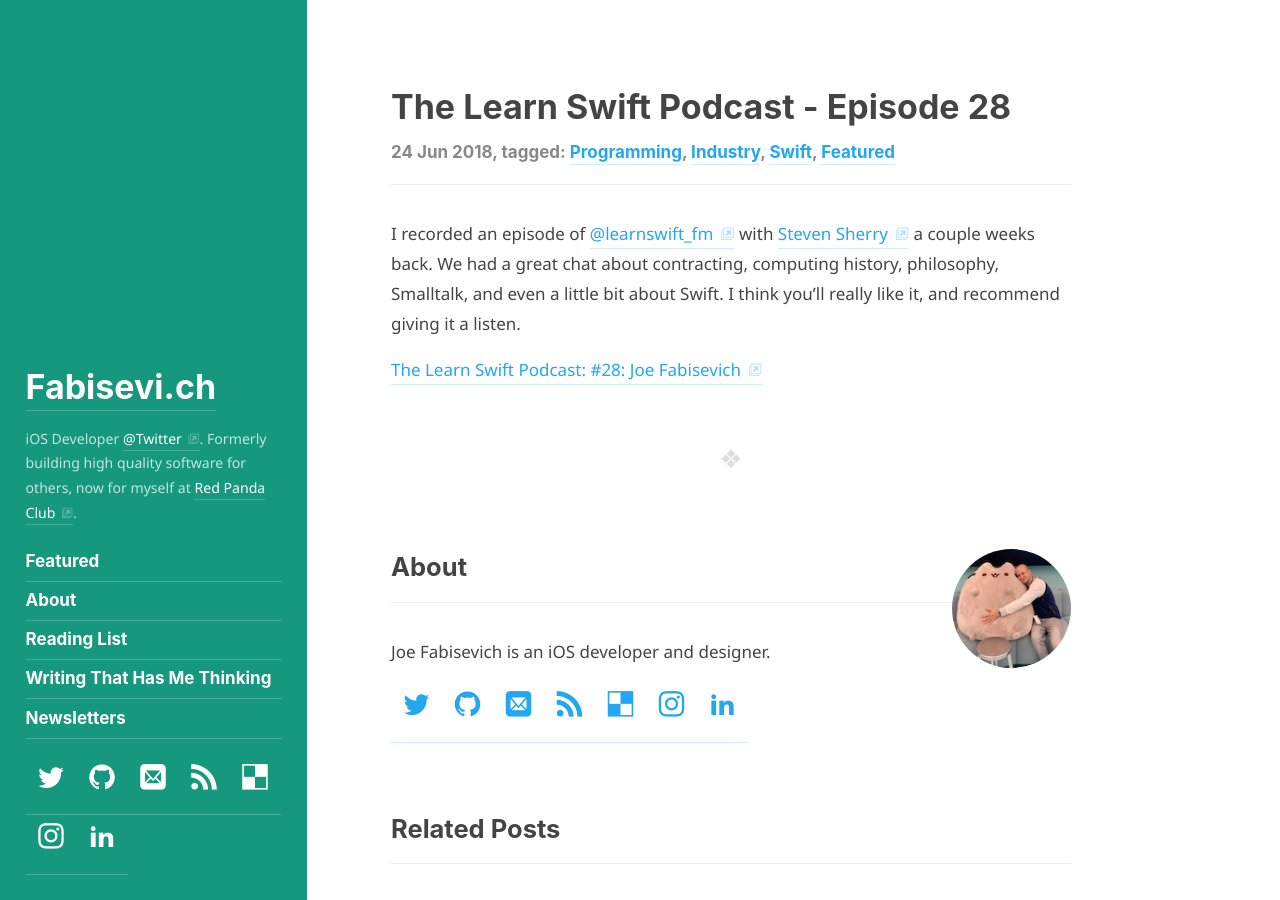
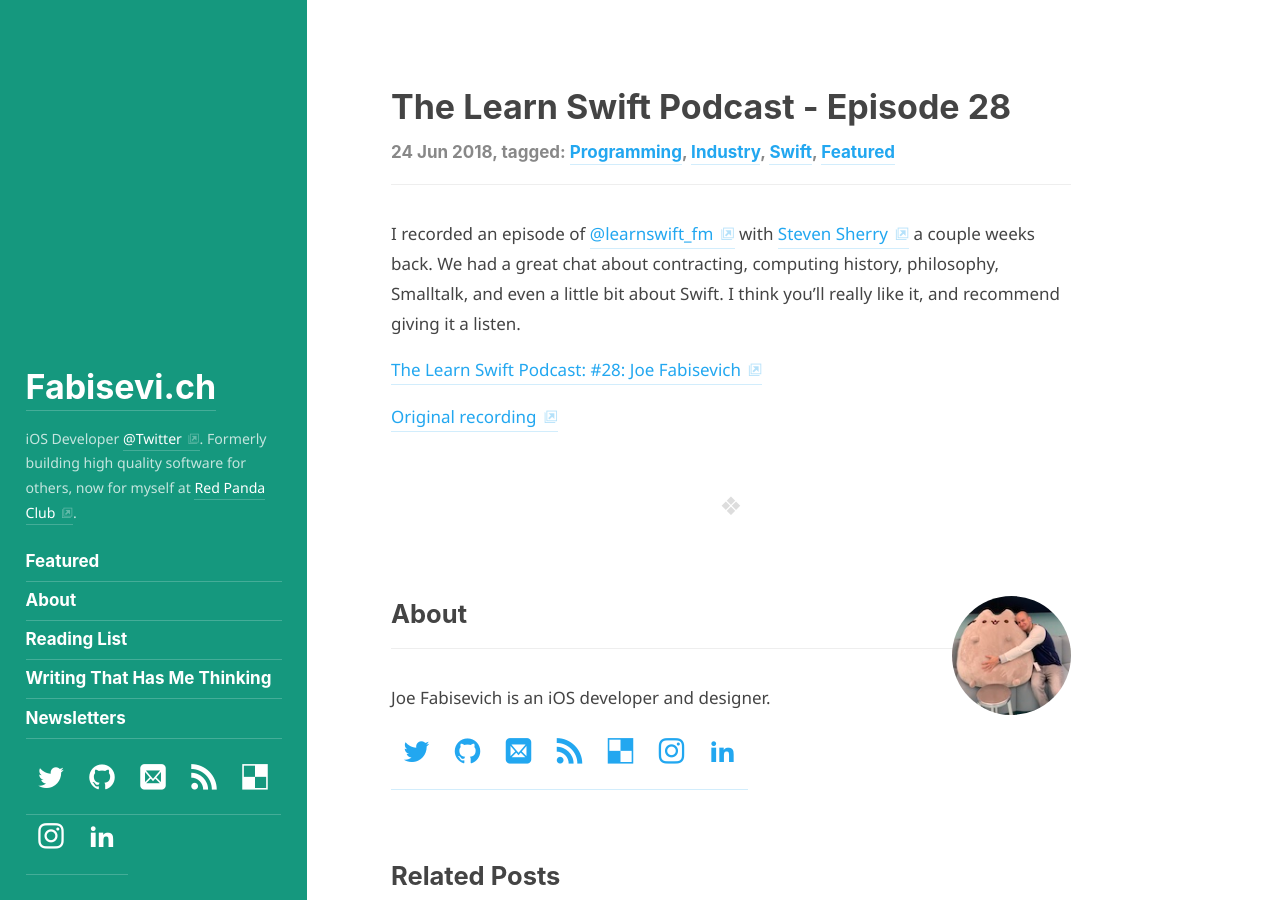
Before and after one commit to mergesort/mergesort.github.io, a Jekyll site: the page built from _posts/2018-06-24-learn-swift-podcast.md, in a window 1280 px wide and 900 px high. Built offline with Jekyll 4.4.1, drawn with Linux system fonts in a browser that asks for light colours; some web fonts are replaced.

Commit message:
Adding original recordings for podcast posts

```diff
--- a/_posts/2018-06-24-learn-swift-podcast.md
+++ b/_posts/2018-06-24-learn-swift-podcast.md
@@ -7,3 +7,5 @@ tags: [programming, industry, swift, featured]
 I recorded an episode of  [@learnswift_fm](https://twitter.com/learnswift_fm)  with [Steven Sherry](https://twitter.com/steven_0351)  a couple weeks back. We had a great chat about contracting, computing history, philosophy, Smalltalk, and even a little bit about Swift. I think you’ll really like it, and recommend giving it a listen.
 
 [The Learn Swift Podcast: #28: Joe Fabisevich](https://learnswift.fireside.fm/28)
+
+[Original recording]({{ site.url }}/assets/audio/Joe-Fabisevich-Learn-Swift.mp3)
```
Also changed, not shown: _posts/2021-02-12-empower-apps-large-scale-teams.md (+2 -0 lines), 2 other files.
